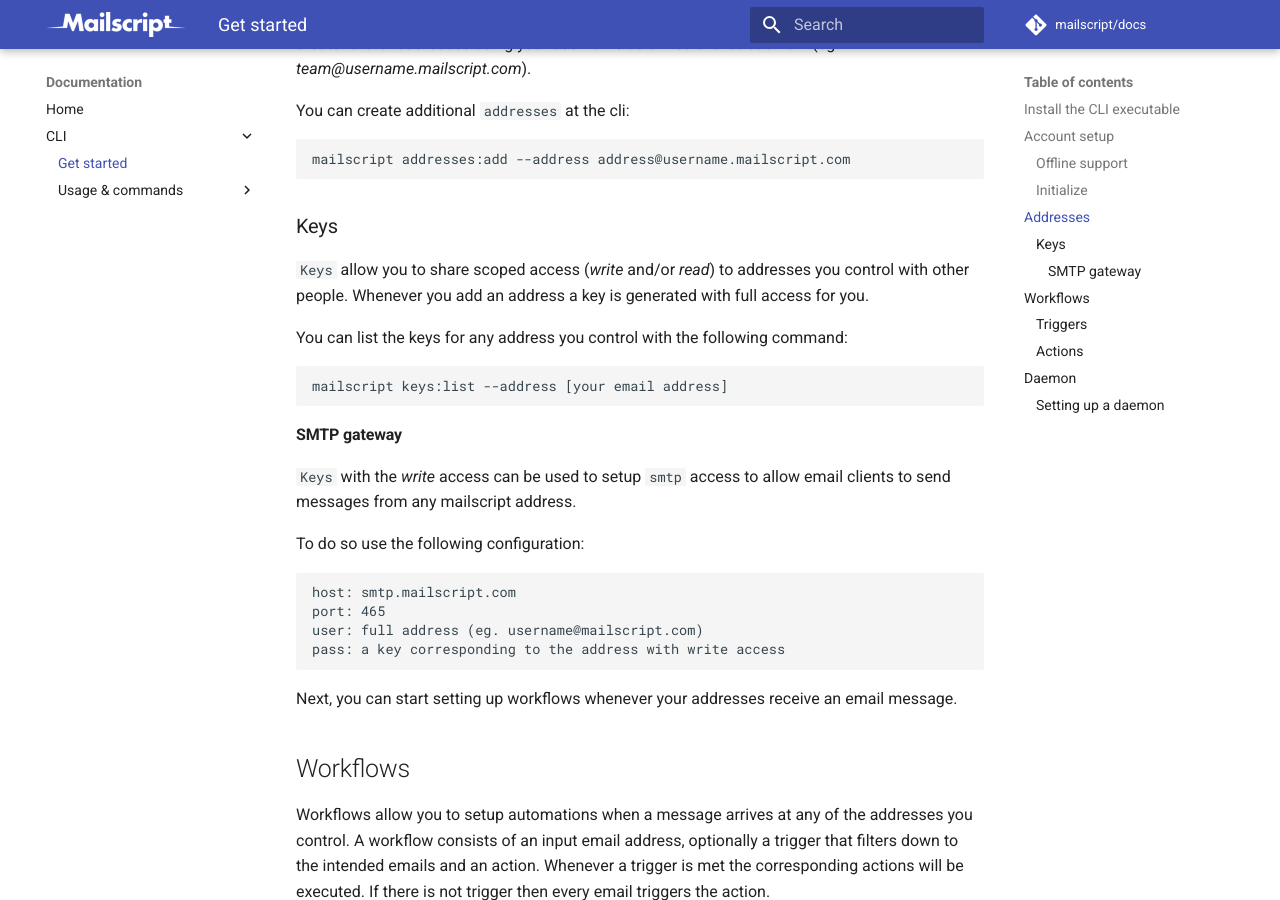
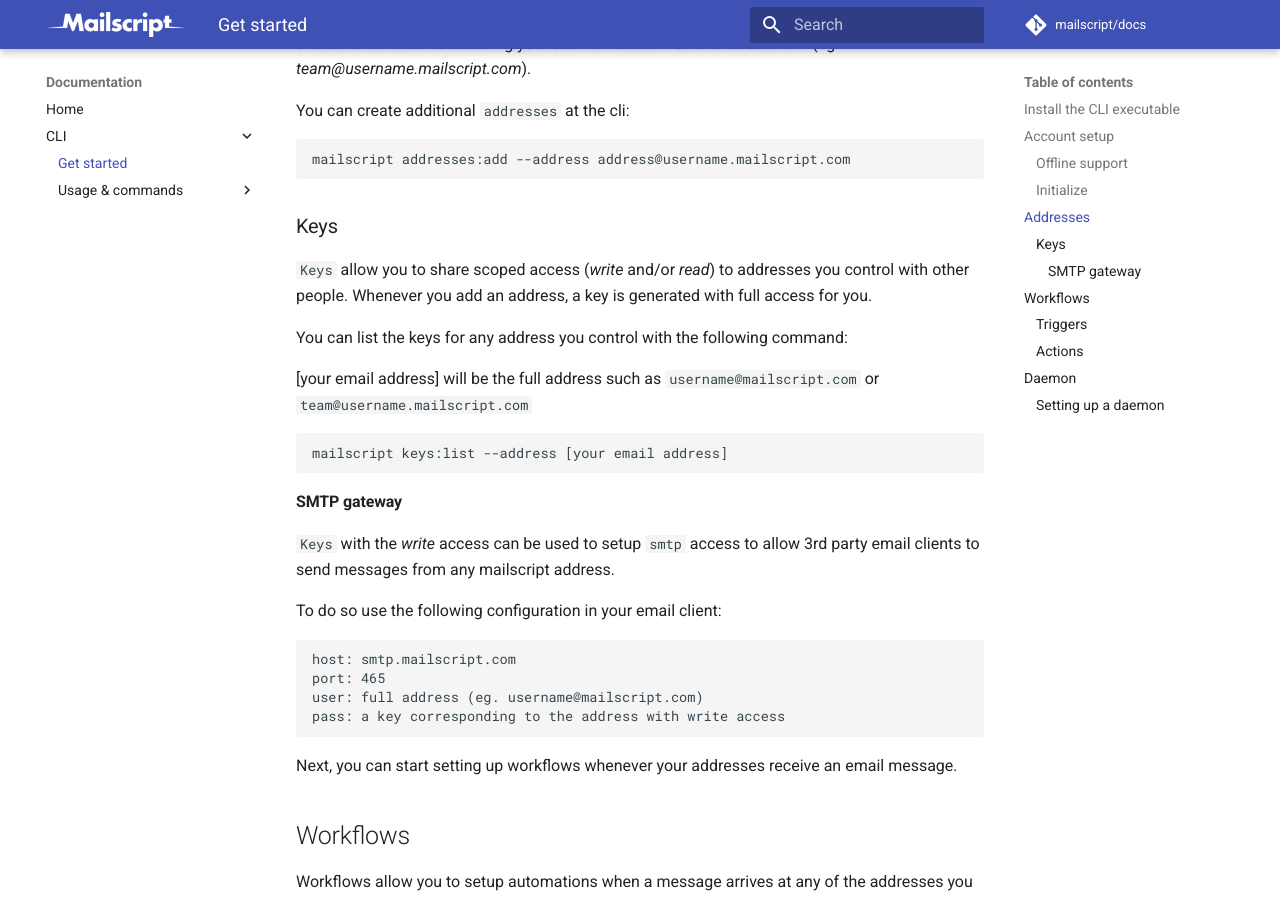
Before and after one commit to vaultec81/docs, an MkDocs documentation site: the page built from docs/cli/get-started.md, in a window 1280 px wide and 900 px high, scrolled down 1587 px. Built offline with MkDocs 1.6.1 and Material for MkDocs 9.7.7, drawn with Linux system fonts in a browser that asks for light colours; comment, search, counter and statistics services are not loaded.

Commit message:
fix: squash commits

````diff
--- a/docs/cli/get-started.md
+++ b/docs/cli/get-started.md
@@ -44,6 +44,7 @@
 
 ### Initialize
 
+
 If this is the first time you are signing in you'll be prompted to pick a username. Mailscript automatically creates a new email address based on your username:
 
 > username@mailscript.com
@@ -65,9 +66,11 @@
 
 ### Keys
 
-`Keys` allow you to share scoped access (_write_ and/or _read_) to addresses you control with other people. Whenever you add an address a key is generated with full access for you.
+`Keys` allow you to share scoped access (_write_ and/or _read_) to addresses you control with other people. Whenever you add an address, a key is generated with full access for you.
 
 You can list the keys for any address you control with the following command:
+
+[your email address] will be the full address such as `username@mailscript.com` or `team@username.mailscript.com`
 
 ```
 mailscript keys:list --address [your email address]
@@ -75,9 +78,9 @@
 
 #### SMTP gateway
 
-`Keys` with the _write_ access can be used to setup `smtp` access to allow email clients to send messages from any mailscript address.
+`Keys` with the _write_ access can be used to setup `smtp` access to allow 3rd party email clients to send messages from any mailscript address.
 
-To do so use the following configuration:
+To do so use the following configuration in your email client:
 
 ```sh
 host: smtp.mailscript.com
--- a/mkdocs.yml
+++ b/mkdocs.yml
@@ -38,3 +38,20 @@
           - Send: cli/send.md
   #- API: api.md
   #- SDK Clients: sdk-clients.md
+
+extra:
+  social:
+    - icon: fontawesome/solid/globe
+      link: https://mailscript.com
+    - icon: fontawesome/brands/github
+      link: https://github.com/mailscript
+    - icon: fontawesome/brands/discord
+      link: https://discord.gg/US24HAVYq2
+    - icon: fontawesome/brands/facebook
+      link: https://facebook.com/mailscript
+    - icon: fontawesome/brands/twitter
+      link: https://twitter.com/getmailscript
+
+google_analytics:
+  - UA-188844195-1
+  - auto
````
Also changed, not shown: 17 other files.
